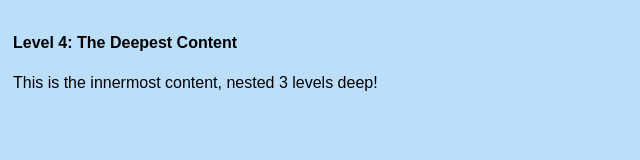
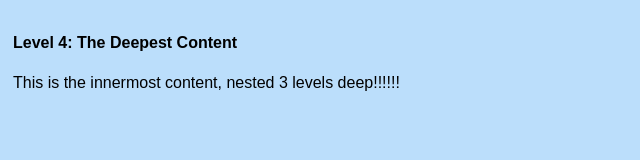
Before and after one commit to Weiwei202/nested-iframes-demo, a plain HTML site: page iframe3.html in a window 1280 px wide. Shown: the full height of the page, 0-640 px from the left. Drawn offline with Linux system fonts and the light colour scheme.

Commit message:
Update iframe3.html

```diff
--- a/iframe3.html
+++ b/iframe3.html
@@ -9,6 +9,6 @@
 </head>
 <body>
     <h4>Level 4: The Deepest Content</h4>
-    <p>This is the innermost content, nested 3 levels deep!</p>
+    <p>This is the innermost content, nested 3 levels deep!!!!!!</p>
 </body>
 </html>
```
